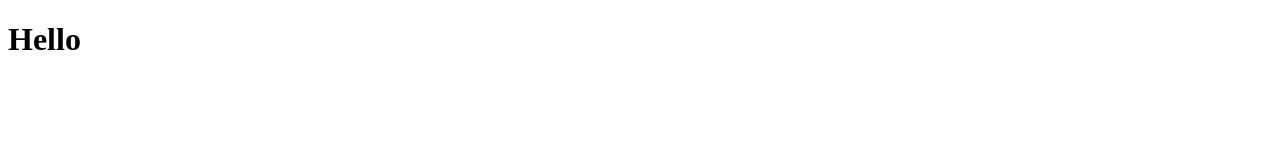
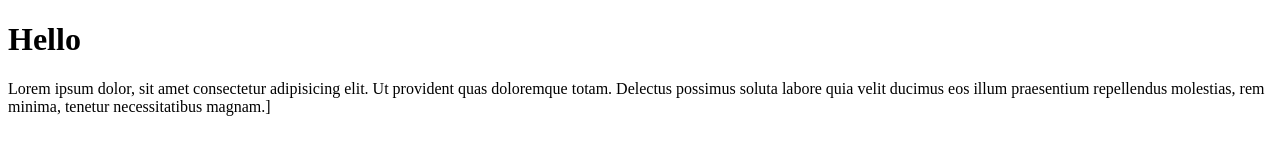
Before and after one commit to Kevin-UVICS/Testing, a plain HTML site: page index.html in a window 1280 px wide. Drawn offline with Linux system fonts and the light colour scheme.

Commit message:
Menambahkan tag p

```diff
--- a/index.html
+++ b/index.html
@@ -7,5 +7,6 @@
 </head>
 <body>
     <h1>Hello</h1>
+    <p>Lorem ipsum dolor, sit amet consectetur adipisicing elit. Ut provident quas doloremque totam. Delectus possimus soluta labore quia velit ducimus eos illum praesentium repellendus molestias, rem minima, tenetur necessitatibus magnam.]</p>
 </body>
 </html>
```
